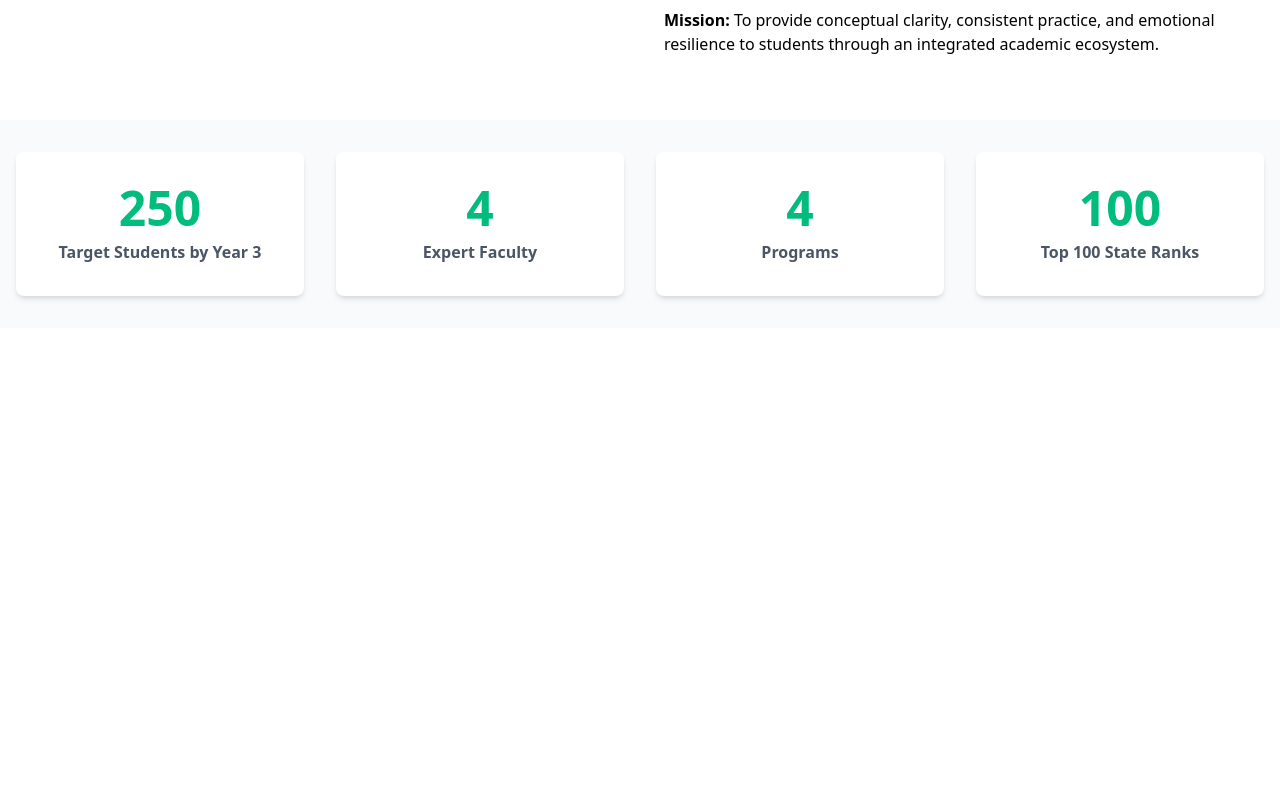
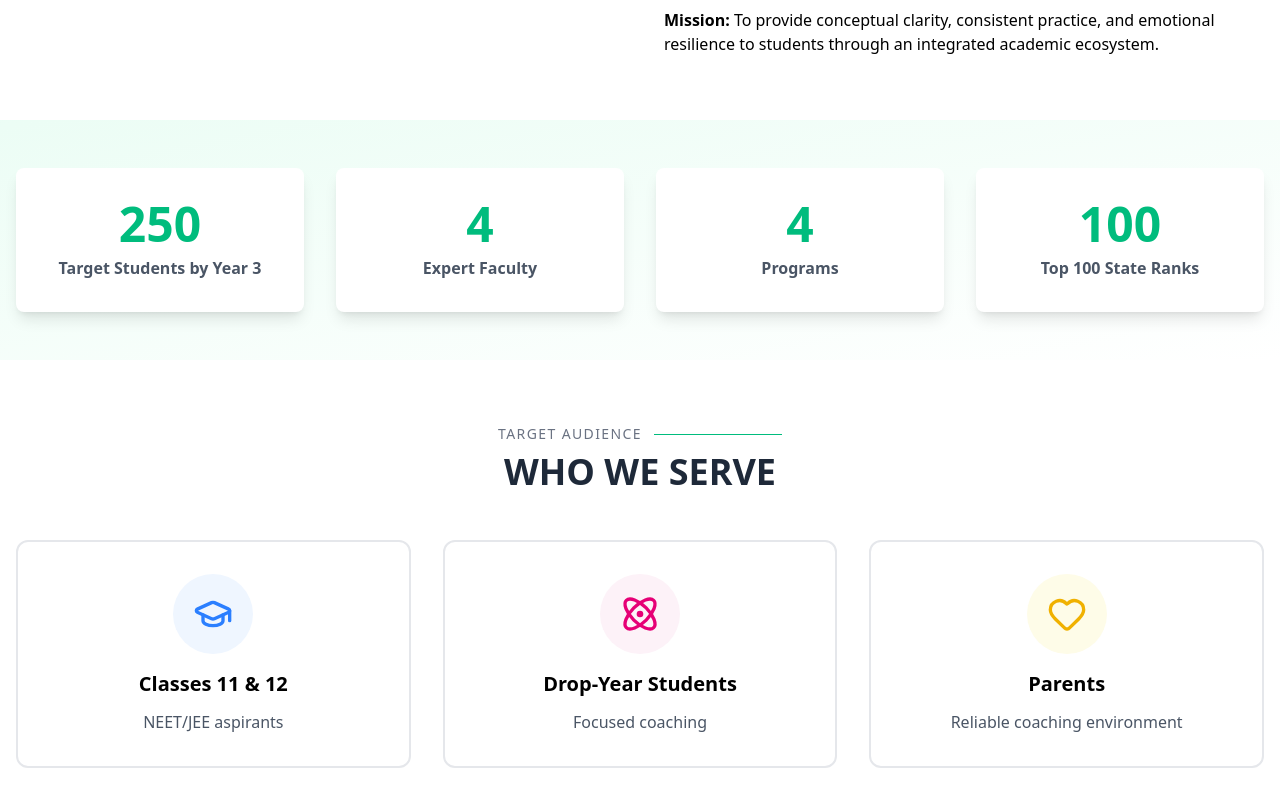
Before and after one commit to Vijay-Psgtech/Psg-leap-academy, a React (Vite) app: page / in a window 1280 px wide. Shown: the part 1300-2106 px from the top of the page. Before the commit the page ends 1628 px from the top, so only its background shows below. Built offline with nearby package versions, Linux system fonts and the light colour scheme.

Commit message:
useScrollAnimation & sectiontitle reusable component has been added.

```diff
--- a/src/App.jsx
+++ b/src/App.jsx
@@ -3,6 +3,7 @@ import Header from "./components/Header";
 import Banner from "./components/Banner";
 import About from "./components/About";
 import Stats from "./components/Stats";
+import Target from "./components/Target";
 
 function App () {
   return (
@@ -11,6 +12,7 @@ function App () {
       <Banner />
       <About />
       <Stats />
+      <Target />
     </div>
   )
 };
--- a/src/components/About.jsx
+++ b/src/components/About.jsx
@@ -1,27 +1,9 @@
-import React, { useState, useEffect, useRef } from "react";
+import React from "react";
 import { CheckCircle } from "lucide-react";
-
- const useScrollAnimation = () => {
-    const [isVisible, setIsVisible] = useState(false);
-    const ref = useRef(null);
-    useEffect(() => {
-      const observer = new IntersectionObserver(
-        ([entry]) => {
-          if (entry.isIntersecting) setIsVisible(true);
-        },
-        { threshold: 0.1, rootMargin: "0px 0px -100px 0px" }
-      );
-      if (ref.current) observer.observe(ref.current);
-      return () => {
-        if (ref.current) observer.unobserve(ref.current);
-      };
-    }, []);
-    return [ref, isVisible];
-  };
+import useScrollAnimation from "../hooks/useScrollAnimation";
 
 const About = () => {
-    const [ref, isVisible] = useScrollAnimation();
-
+  const { isVisible, ref } = useScrollAnimation();
   return (
     <section id="about" className="py-16 bg-white">
       <div className="container mx-auto px-4">
--- /dev/null
+++ b/src/components/SectionTitle.jsx
@@ -0,0 +1,24 @@
+import React from "react";
+import useScrollAnimation from "../hooks/useScrollAnimation";
+
+const SectionTitle = ({ subtitle, title }) => {
+  const { isVisible, ref } = useScrollAnimation();
+  return (
+    <div
+      ref={ref}
+      className={`text-center mb-12 transition-all duration-1000 ${isVisible ? "opacity-100 translate-y-0" : "opacity-0 translate-y-10"}`}
+    >
+      <div className="flex items-center justify-center mb-2">
+        <span className="text-sm uppercase tracking-widest text-gray-500">
+          {subtitle}
+        </span>
+        <div
+          className={`w-32 h-px bg-emerald-500 ml-3 transition-all duration-700 delay-200 ${isVisible ? "scale-x-100" : "scale-x-0"}`}
+        ></div>
+      </div>
+      <h2 className="text-4xl font-bold text-gray-800 uppercase">{title}</h2>
+    </div>
+  );
+};
+
+export default SectionTitle;
--- a/src/components/Stats.jsx
+++ b/src/components/Stats.jsx
@@ -1,20 +1,14 @@
-import React, { useState, useEffect, useRef } from 'react';
+import React, { useState, useEffect } from 'react';
+import useScrollAnimation from '../hooks/useScrollAnimation';
 
 const Stats = () => {
-    const [isVisible, setIsVisible] = useState(false);
-    const ref = useRef(null);
+    const { isVisible, ref } = useScrollAnimation();
     const stats = [
     { value: 250, label: "Target Students by Year 3" },
     { value: 4, label: "Expert Faculty" },
     { value: 4, label: "Programs" },
     { value: 100, label: "Top 100 State Ranks" }
   ];
-
-  useEffect(() => {
-    const observer = new IntersectionObserver(([e]) => { if (e.isIntersecting) setIsVisible(true); }, { threshold: 0.3 });
-    if (ref.current) observer.observe(ref.current);
-    return () => { if (ref.current) observer.unobserve(ref.current); };
-  }, []);
 
    const Counter = ({ target }) => {
     const [count, setCount] = useState(0);
@@ -29,11 +23,11 @@ const Stats = () => {
   };
 
   return (
-     <section ref={ref} className="py-8 bg-gray-50">
+     <section ref={ref} className="py-12 bg-gradient-to-br from-emerald-50 to-white">
       <div className="container mx-auto px-4">
         <div className="grid grid-cols-1 sm:grid-cols-2 lg:grid-cols-4 gap-8">
           {stats.map((s, i) => (
-            <div key={i} className="text-center bg-white p-8 rounded-lg shadow-md hover:shadow-xl transition-shadow duration-300">
+            <div key={i} className={`text-center bg-white p-8 rounded-lg shadow-lg transform transition-all duration-700 delay-${i * 100} hover:scale-105 hover:shadow-2xl ${isVisible ? 'opacity-100 translate-y-0' : 'opacity-0 translate-y-10'}`}>
               <Counter target={s.value} />
               <p className="mt-2 text-gray-600 font-semibold">{s.label}</p>
             </div>
--- /dev/null
+++ b/src/components/Target.jsx
@@ -0,0 +1,37 @@
+import React from 'react';
+import useScrollAnimation from '../hooks/useScrollAnimation';
+import { GraduationCap, Atom, Heart } from 'lucide-react';
+import SectionTitle from './SectionTitle';
+
+
+const Target = () => {
+    const { isVisible, ref } = useScrollAnimation();
+    const targets = [
+        { icon: GraduationCap, title: "Classes 11 & 12", desc: "NEET/JEE aspirants", color: "text-blue-500", bg: "bg-blue-50" },
+        { icon: Atom, title: "Drop-Year Students", desc: "Focused coaching", color: "text-pink-600", bg: "bg-pink-50" },
+        { icon: Heart, title: "Parents", desc: "Reliable coaching environment", color: "text-yellow-500", bg: "bg-yellow-50" }
+    ];
+  return (
+    <section id="target" className='py-16 bg-white'>
+        <div className="container mx-auto px-4">
+        <SectionTitle subtitle="Target Audience" title="Who We Serve" />
+        <div ref={ref} className="grid grid-cols-1 md:grid-cols-3 gap-8">
+          {targets.map((t, i) => {
+            const Icon = t.icon;
+            return (
+              <div key={i} className={`bg-white border-2 border-gray-200 p-8 rounded-xl text-center hover:border-emerald-500 hover:shadow-2xl transition-all duration-500 transform hover:-translate-y-2 group ${isVisible ? 'opacity-100 translate-y-0' : 'opacity-0 translate-y-10'}`} style={{ transitionDelay: `${i * 100}ms` }}>
+                <div className={`${t.bg} w-20 h-20 rounded-full flex items-center justify-center mx-auto mb-4 group-hover:scale-110 transition-transform duration-500`}>
+                  <Icon className={`w-10 h-10 ${t.color}`} />
+                </div>
+                <h4 className="text-xl font-bold mb-3">{t.title}</h4>
+                <p className="text-gray-600">{t.desc}</p>
+              </div>
+            );
+          })}
+        </div>
+      </div>
+    </section>
+  )
+}
+
+export default Target
--- /dev/null
+++ b/src/hooks/useScrollAnimation.jsx
@@ -0,0 +1,16 @@
+import React, { useState, useEffect } from 'react'
+
+const useScrollAnimation = () => {
+  const [isVisible, setIsVisible] = useState(false);
+  const ref = React.useRef(null);
+
+  useEffect(() => {
+    const observer = new IntersectionObserver(([e]) => { if (e.isIntersecting) setIsVisible(true); }, { threshold: 0.3 });
+    if (ref.current) observer.observe(ref.current);
+    return () => { if (ref.current) observer.unobserve(ref.current); };
+  }, []);
+
+  return { isVisible, ref };
+}
+
+export default useScrollAnimation
```
